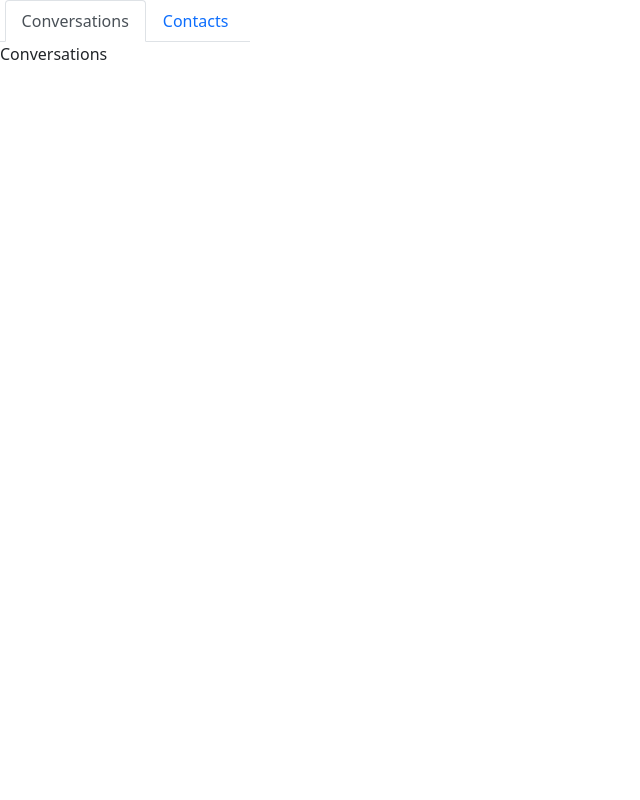
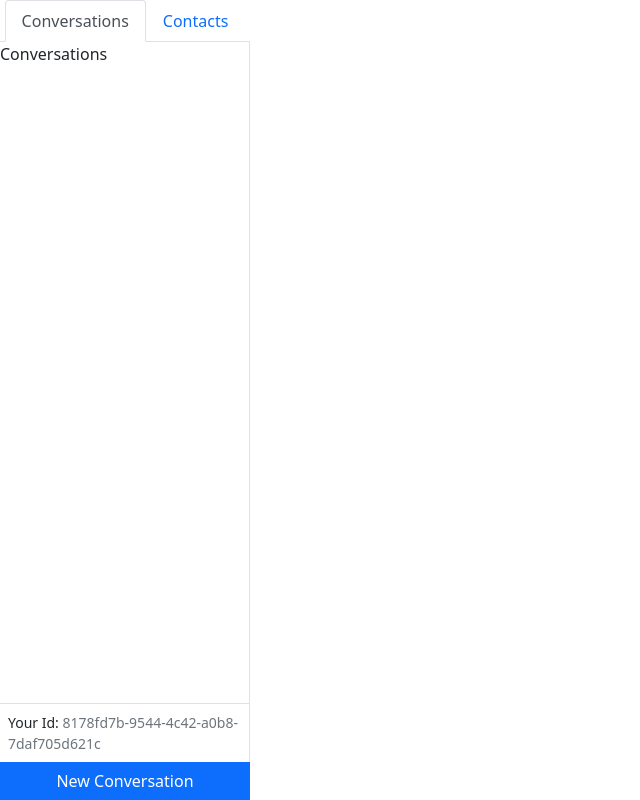
Before and after one commit to ElijahRomer/Socket-IO-Chat-App-React, a React (Create React App) app in the folder client/: page / in a window 1280 px wide. Both pictures are taken after typing "Sample" into the empty fields and a click on the button "Create a New Id". Shown: the whole page, without its empty margins (0-640 px from the left). Built offline with nearby package versions, Linux system fonts and the light colour scheme.

Commit message:
finished sidebar and basic modal functionality. Beginning to create context

```diff
--- a/client/src/components/Dashboard.js
+++ b/client/src/components/Dashboard.js
@@ -2,5 +2,9 @@
 import Sidebar from './Sidebar';
 
 export default function Dashboard({ id }) {
-  return <Sidebar id={id} />;
+  return (
+    <div className="d-flex" style={{ height: '100vh' }}>
+      <Sidebar id={id} />
+    </div>
+  );
 }
--- /dev/null
+++ b/client/src/components/NewContactModal.js
@@ -0,0 +1,35 @@
+import React, { useRef } from 'react';
+import { Modal, Form, Button } from 'react-bootstrap';
+
+export default function NewContactModal({ closeModal }) {
+  const idRef = useRef();
+  const nameRef = useRef();
+
+  function handleSubmit(e) {
+    e.preventDefault();
+
+    // createContact(idRef.current.value, nameRef.current.value);
+    closeModal();
+  }
+
+  return (
+    <>
+      <Modal.Header closeButton>Create Contact</Modal.Header>
+      <Modal.Body>
+        <Form onSubmit={handleSubmit}>
+          <Form.Group>
+            <Form.Label>Id</Form.Label>
+            <Form.Control type="text" ref={idRef} required />
+          </Form.Group>
+          <Form.Group>
+            <Form.Label>Name</Form.Label>
+            <Form.Control type="text" ref={nameRef} required />
+          </Form.Group>
+          <Button type="submit" className="mt-2">
+            Create
+          </Button>
+        </Form>
+      </Modal.Body>
+    </>
+  );
+}
--- /dev/null
+++ b/client/src/components/NewConversationModal.js
@@ -0,0 +1,5 @@
+import React from 'react';
+
+export default function NewConversationModal() {
+  return <div></div>;
+}
--- a/client/src/components/Sidebar.js
+++ b/client/src/components/Sidebar.js
@@ -1,13 +1,21 @@
 import React, { useState } from 'react';
-import { Tab, Nav } from 'react-bootstrap';
+import { Tab, Nav, Button, Modal } from 'react-bootstrap';
 import Conversations from './Conversations';
 import Contacts from './Contacts';
+import NewContactModal from './NewContactModal';
+import NewConversationModal from './NewConversationModal';
 
 const CONVERSATIONS_KEY = 'conversations';
 const CONTACTS_KEY = 'contacts';
 
 export default function Sidebar({ id }) {
   const [activeKey, setActiveKey] = useState(CONVERSATIONS_KEY);
+  const [modalOpen, setModalOpen] = useState(false);
+  const conversationOpen = activeKey === CONVERSATIONS_KEY;
+
+  function closeModal() {
+    setModalOpen(false);
+  }
 
   return (
     <div style={{ width: '250px' }} className="d-flex flex-column">
@@ -22,7 +30,7 @@
             <Nav.Link eventKey={CONTACTS_KEY}>Contacts</Nav.Link>
           </Nav.Item>
         </Nav>
-        <Tab.Content>
+        <Tab.Content className="border-end overflow-auto flex-grow-1">
           <Tab.Pane eventKey={CONVERSATIONS_KEY}>
             <Conversations />
           </Tab.Pane>
@@ -30,7 +38,21 @@
             <Contacts />
           </Tab.Pane>
         </Tab.Content>
+        <div className="p-2 border-top border-end small">
+          Your Id: <span className="text-muted">{id}</span>
+        </div>
+        <Button onClick={() => setModalOpen(true)} className="rounded-0">
+          New {conversationOpen ? 'Conversation' : 'Contact'}
+        </Button>
       </Tab.Container>
+
+      <Modal show={modalOpen} onHide={closeModal}>
+        {conversationOpen ? (
+          <NewConversationModal closeModal={closeModal} />
+        ) : (
+          <NewContactModal closeModal={closeModal} />
+        )}
+      </Modal>
     </div>
   );
 }
```
Also changed, not shown: client/src/contexts/ContactsContext.js (added).
